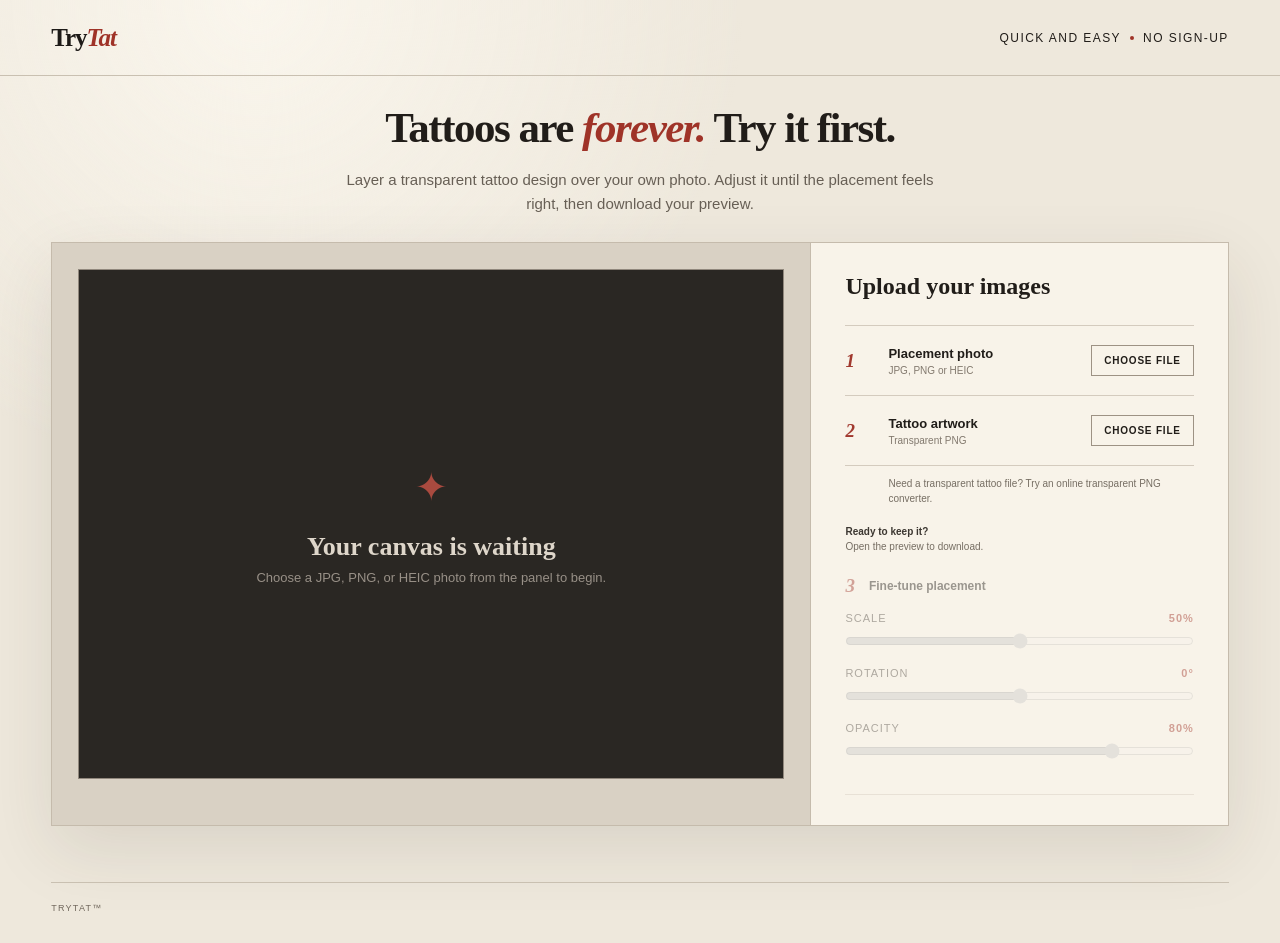
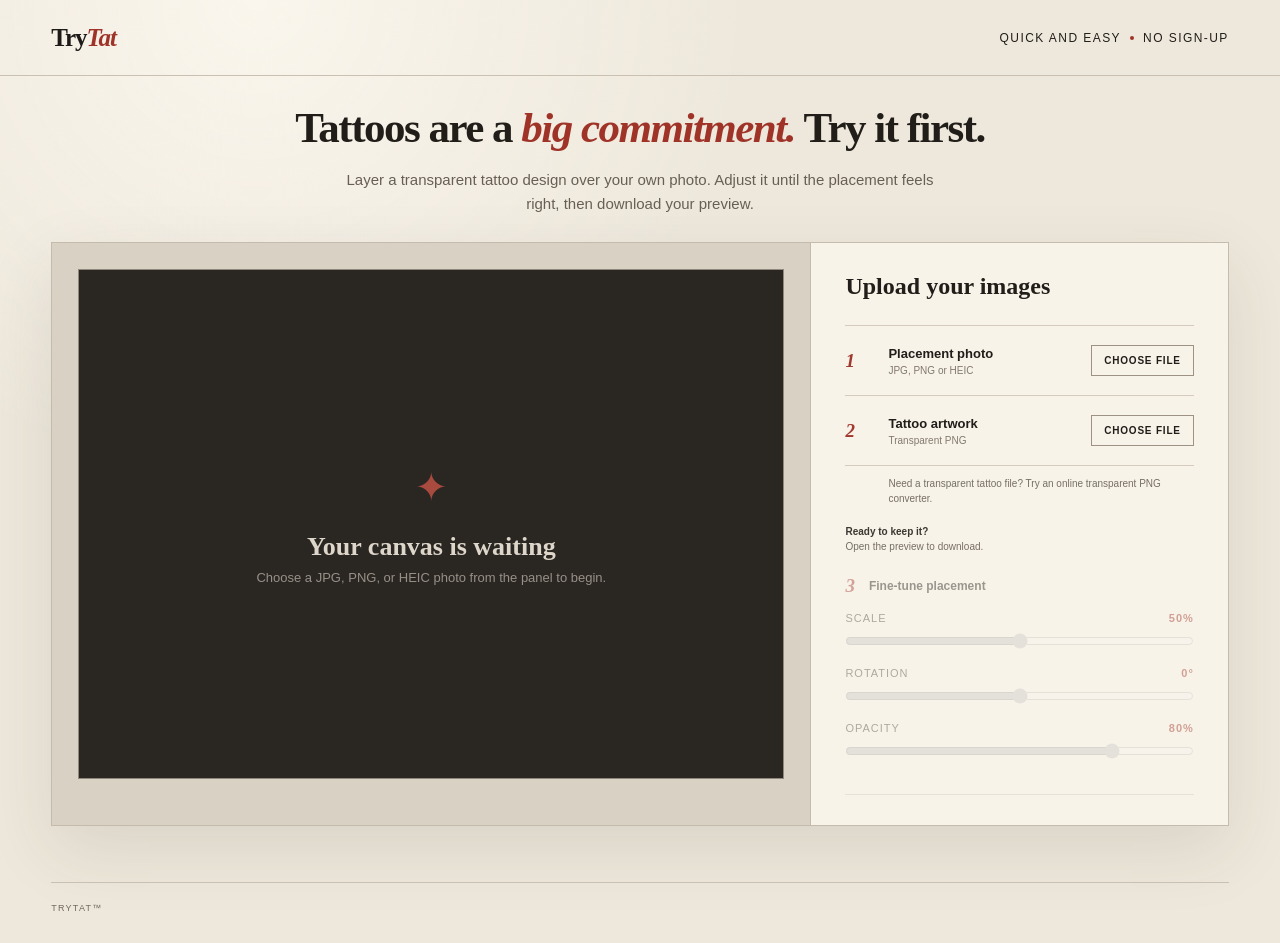
Before and after one commit to m7tapia/try-tat, a React (Vite) app: page / in a window 1280 px wide. Built offline with nearby package versions, Linux system fonts and the light colour scheme.

Commit message:
added a download feature, added converting UI while converting a heic placement photo, some other simple UI changes

```diff
--- a/src/components/PageLayout.tsx
+++ b/src/components/PageLayout.tsx
@@ -14,7 +14,7 @@ export function PageLayout({ children }: PropsWithChildren) {
       </header>
 
       <section className="intro" id="top">
-        <h1>Tattoos are <em>forever.</em> Try it first.</h1>
+        <h1>Tattoos are a <em>big commitment.</em> Try it first.</h1>
         <p>
           Layer a transparent tattoo design over your own photo. Adjust it until
           the placement feels right, then download your preview.
```
